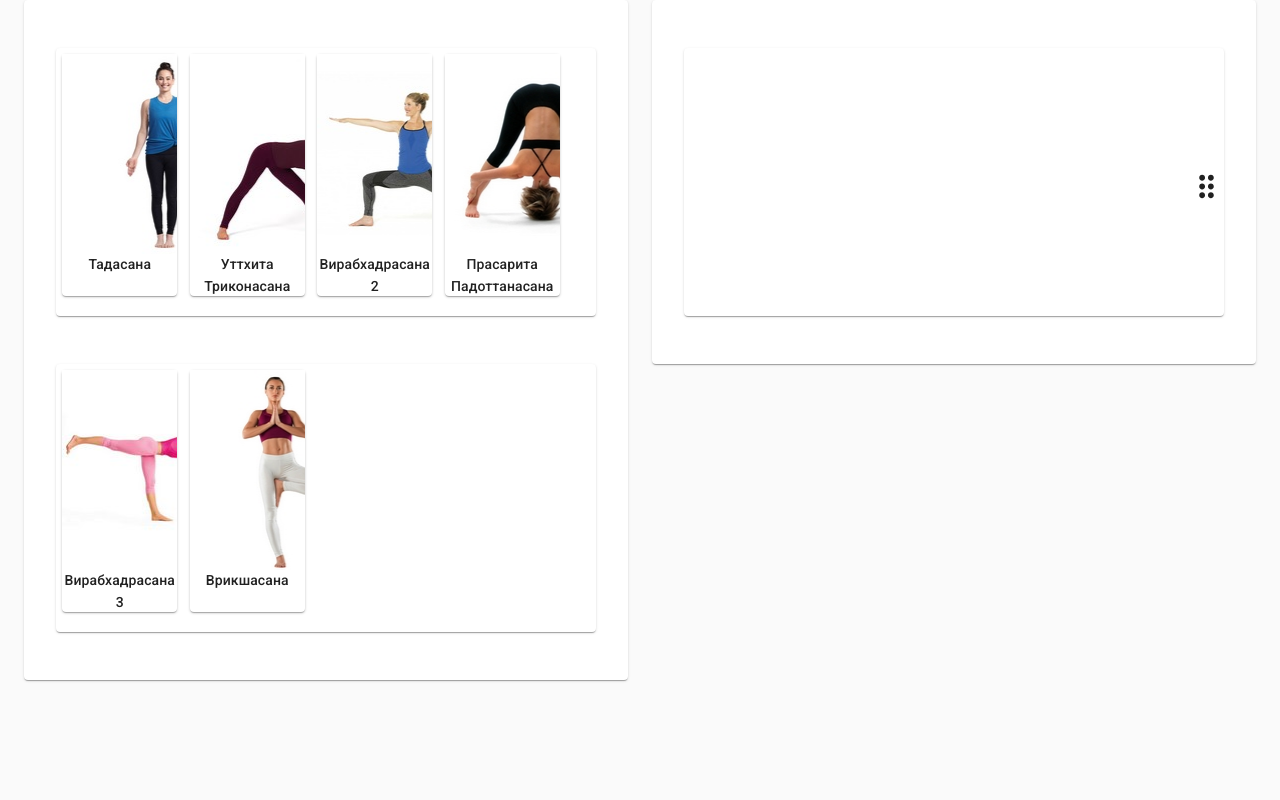
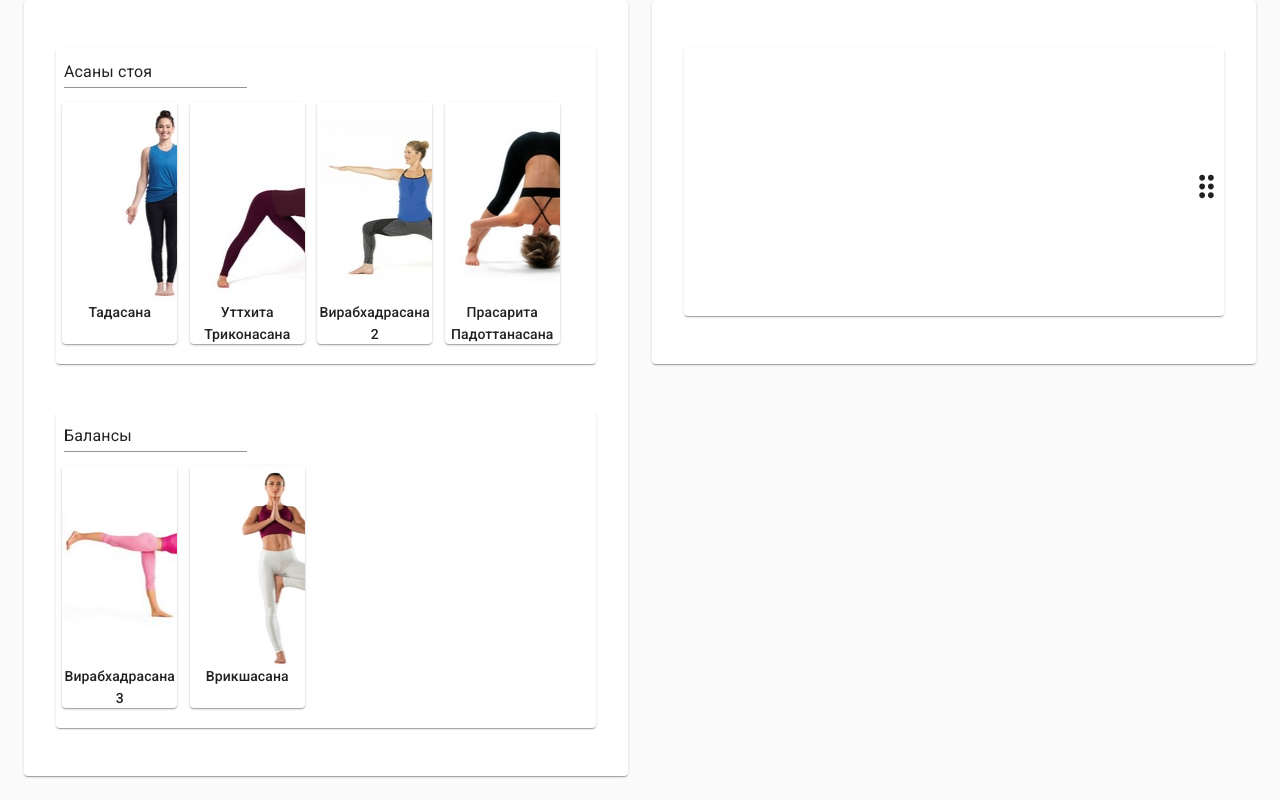
Before and after one commit to Zadovsky/YogaSequenceBuilder, a React (Create React App) app: page / in a window 1280 px wide. Built offline with nearby package versions, Linux system fonts and the light colour scheme.

Commit message:
Добавил названия асан в AsanasPanel

```diff
--- a/src/components/AsanasGrid.js
+++ b/src/components/AsanasGrid.js
@@ -1,6 +1,7 @@
 import React from "react";
 import Paper from "@material-ui/core/Paper";
 import DragIndicatorIcon from "@material-ui/icons/DragIndicator";
+import TextField from "@material-ui/core/TextField";
 import { makeStyles } from "@material-ui/core/styles";
 import AsanaCard from "./AsanaCard";
 import CardPlaceHolder from "./CardPlaceHolder";
@@ -17,6 +18,9 @@ const useStyles = makeStyles(theme => ({
     position: "absolute",
     right: 0,
     top: 0
+  },
+  textField: {
+    margin: theme.spacing(1)
   }
 }));
 
@@ -98,17 +102,31 @@ function makeCardsHoldersArr(cardsArr, props) {
 
 export default function AsanasGrid(props) {
   const classes = useStyles();
+  const {
+    gridId,
+    name,
+    language,
+    isDragging,
+    ItIsSchedulePanel,
+    startGridDragAction,
+    dragEnterGridAction,
+    onDragEnterEmptySpace,
+    onDragIconMouseUpAction,
+    onDragIconMouseDownAction,
+    enableCloseIcon,
+    closeGridAction
+  } = props;
   const cardsArr = makeCardsArr(props);
   const cardsHoldersArr = makeCardsHoldersArr(cardsArr, props);
 
-  const onDragOverFunc = props.ItIsSchedulePanel
+  const onDragOverFunc = ItIsSchedulePanel
     ? e => {
         e.preventDefault();
       }
     : () => {};
 
   var classArr = ["AsanasGridDraggable"];
-  if (props.isDragging) classArr.push("AsanaGridDragging");
+  if (isDragging) classArr.push("AsanaGridDragging");
   const classStr = classArr.join(" ");
 
   return (
@@ -116,34 +134,45 @@ export default function AsanasGrid(props) {
       className={classStr}
       draggable="true"
       onDragStart={e => {
-        props.startGridDragAction(props.gridId, e);
+        startGridDragAction(gridId, e);
       }}
-      onDragEnter={() => props.dragEnterGridAction(props.gridId)}
+      onDragEnter={() => dragEnterGridAction(gridId)}
     >
       <Paper className={classes.root}>
+        {!ItIsSchedulePanel ? (
+          <TextField
+            className={classes.textField}
+            defaultValue={name[language]}
+            InputProps={{
+              readOnly: true
+            }}
+          />
+        ) : (
+          ""
+        )}
         <div className="AsanasGrid" onDragOver={onDragOverFunc}>
           {cardsHoldersArr}
           <EmptySpaceAtTheEnd
             onDragEnterEmptySpace={() =>
-              props.onDragEnterEmptySpace(props.gridId, props.ItIsSchedulePanel)
+              onDragEnterEmptySpace(gridId, ItIsSchedulePanel)
             }
           />
-          {props.ItIsSchedulePanel ? (
+          {ItIsSchedulePanel ? (
             <div
               className="AsanasGridDragIcon"
-              onMouseDown={props.onDragIconMouseDownAction}
-              onMouseUp={props.onDragIconMouseUpAction}
+              onMouseDown={onDragIconMouseDownAction}
+              onMouseUp={onDragIconMouseUpAction}
             >
               <DragIndicatorIcon fontSize="large" />
             </div>
           ) : (
             ""
           )}
-          {props.ItIsSchedulePanel && props.enableCloseIcon ? (
+          {ItIsSchedulePanel && enableCloseIcon ? (
             <div className="closeGridIconDiv">
               <IconButton
                 className={classes.button}
-                onClick={props.closeGridAction}
+                onClick={closeGridAction}
               >
                 <CloseIcon />
               </IconButton>
--- a/src/components/AsanasGridBlock.js
+++ b/src/components/AsanasGridBlock.js
@@ -15,6 +15,7 @@ function createGridArr(props) {
     return (
       <AsanasGrid
         key={cards.gridKey}
+        name={cards.gridName}
         gridId={i}
         language={props.language}
         asanas={asanas}
--- a/src/containers/AsanasPanel.js
+++ b/src/containers/AsanasPanel.js
@@ -30,6 +30,7 @@ function createCardsArr(asanas) {
 
     cards.push({
       gridKey: group.id,
+      gridName: group.name,
       gridCards: gridCards
     });
   });
```
